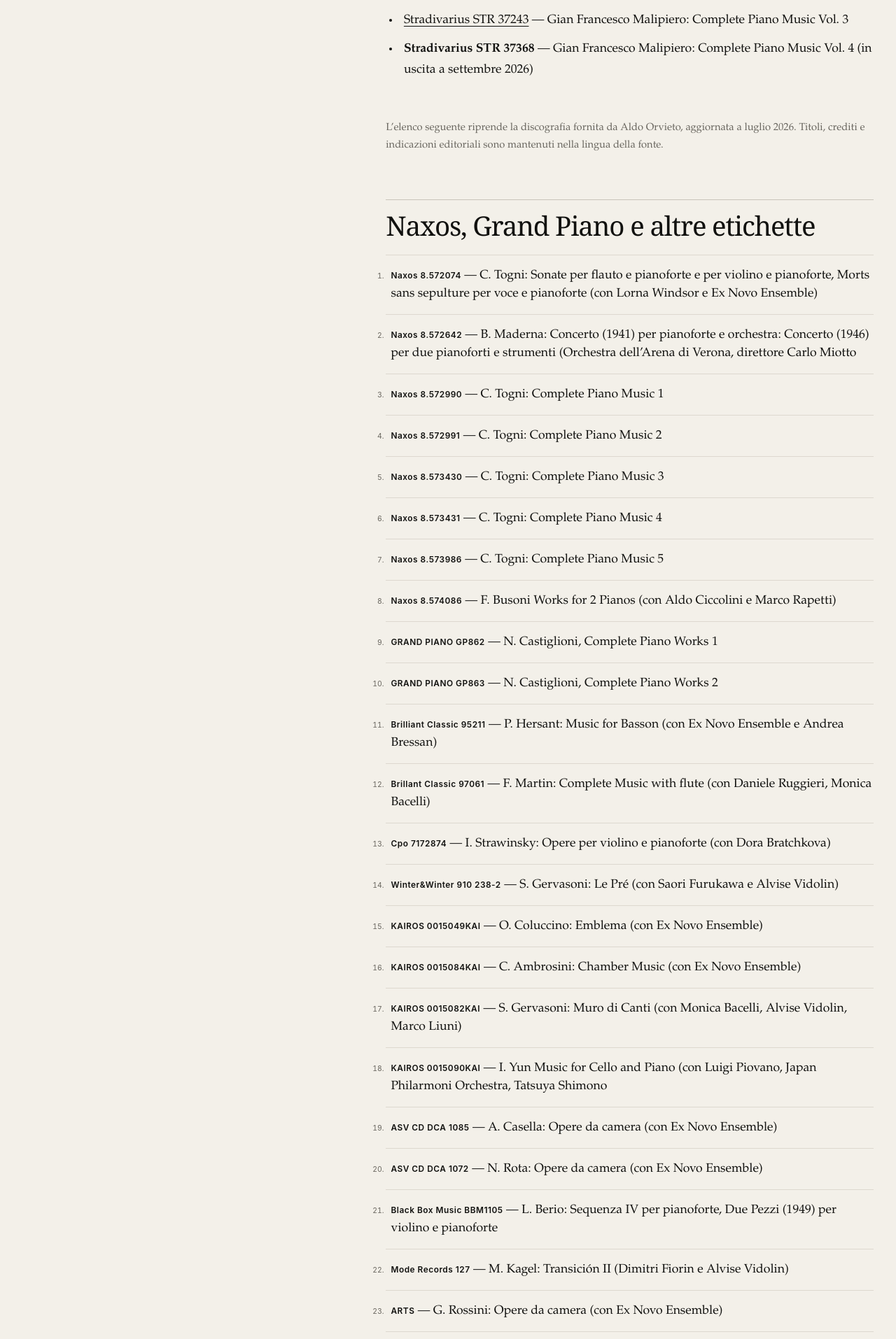
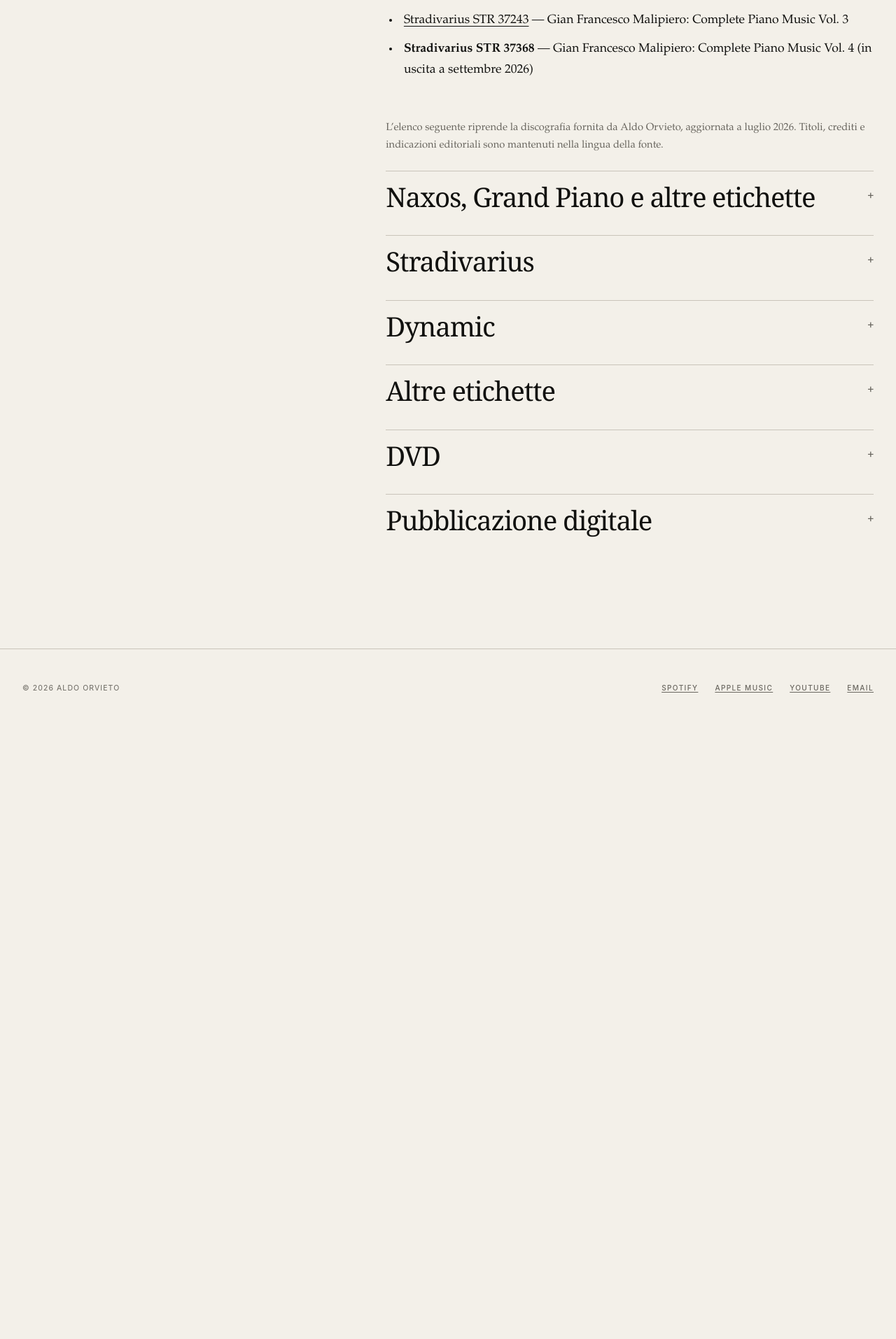
Before and after one commit to aldoorvieto/aldoorvieto.github.io, a Jekyll site: the page built from studio/discografia.md, in a window 1280 px wide. Shown: the part 908-2822 px from the top of the page at 70% size. Built offline with Jekyll 4.4.1, drawn with Linux system fonts in a browser that asks for light colours; after the commit the page ends 1948 px from its top, so only the background shows below that; some of the changed text lies outside the part shown.

Commit message:
Make discography sections collapsible
Each label section of the shared discography list is now a native
<details> block (no JavaScript), so the page stays short by default.
Continuous 1-101 numbering across sections is generated via CSS
counters with per-section offsets; AGENTS.md documents how to update
the offsets when entries change.

```diff
--- a/_includes/discography-list.md
+++ b/_includes/discography-list.md
@@ -2,13 +2,11 @@
   DISCOGRAFIA COMPLETA — file Markdown condiviso dalle pagine italiana e inglese.
   Per aggiungere una nuova uscita, inserire il numero successivo nella sezione corretta.
   L’elenco deriva dal documento “Aldo Orvieto Discografia 07.2026 - (editori).doc”.
+  Ogni sezione è un blocco <details> espandibile: mantenere la struttura summary + lista.
 -->
 
-{% if page.lang == "en" %}
-## Naxos, Grand Piano and other labels
-{% else %}
-## Naxos, Grand Piano e altre etichette
-{% endif %}
+<details class="discography-section" markdown="1">
+<summary>{% if page.lang == "en" %}Naxos, Grand Piano and other labels{% else %}Naxos, Grand Piano e altre etichette{% endif %}</summary>
 
 1. **Naxos 8.572074** — C. Togni: Sonate per flauto e pianoforte e per violino e pianoforte, Morts sans sepulture per voce e pianoforte (con Lorna Windsor e Ex Novo Ensemble)
 2. **Naxos 8.572642** — B. Maderna: Concerto (1941) per pianoforte e orchestra: Concerto (1946) per due pianoforti e strumenti (Orchestra dell’Arena di Verona, direttore Carlo Miotto
@@ -35,11 +33,10 @@
 23. **ARTS** — G. Rossini: Opere da camera (con Ex Novo Ensemble)
 24. **HOMMAGE – 7001891-2-3** — K. A. Hartmann / V. Ullmann, Opere per pianoforte
 
-{% if page.lang == "en" %}
-## Stradivarius
-{% else %}
-## Stradivarius
-{% endif %}
+</details>
+
+<details class="discography-section" markdown="1">
+<summary>Stradivarius</summary>
 
 25. **Stradivarius STR33395** — G. F. Ghedini: Opere per pianoforte e da camera (con Rodolfo e Arturo Bonucci)
 26. **Stradivarius STR 33502** — G. F. Malipiero: Opere da camera (con M. Rapetti, A. Vio, T. Campagnaro).
@@ -76,11 +73,10 @@
 57. **Stradivarius STR 37155** — Autumnal Gold (Johannes Brahms, Gustav Mahler): Lieder. Con Sara Mingardo, contralto, Danusha Waskiewicz, viola
 58. **Stradivarius STR 37339** — Mirco De Stefani: Canzoni del giardino incantato, con Barbara Zanuchelli,, soprano.
 
-{% if page.lang == "en" %}
-## Dynamic
-{% else %}
-## Dynamic
-{% endif %}
+</details>
+
+<details class="discography-section" markdown="1">
+<summary>Dynamic</summary>
 
 59. **Dynamic CDS 220** — J. N. Hummel: Opere per violino/viola e pianoforte (con Luigi Alberto Bianchi) (riedizione 2011 con numero di catalogo CDS 554/1-6)
 60. **Dynamic CDS 286** — J. N. Hummel: Opere per violoncello e pianoforte (con Arturo Bonucci) (riedizione 2007 con numero di catalogo CDS 554/1-6)
@@ -95,11 +91,10 @@
 69. **Dynamic CDS 97** — B. Maderna / G. Tailleferre, Opere da camera (con R. Maioli, Támittam Ens.)
 70. **Dynamic CDS 7765** — D. Cimarosa/ F. Bertoni/A. Sacchini/I. Gerace/J. Schuster/G. Gazzaniga/ P. Anfossi, Arie composte per le “figlie del Coro” degli Ospedali dei Mendicanti e dell’Ospedaletto (con Susanna Armani)
 
-{% if page.lang == "en" %}
-## Other labels
-{% else %}
-## Altre etichette
-{% endif %}
+</details>
+
+<details class="discography-section" markdown="1">
+<summary>{% if page.lang == "en" %}Other labels{% else %}Altre etichette{% endif %}</summary>
 
 71. **Classic Voice 126** — F. Schubert, I capolavori dell’ultimo anno (con Ex Novo Ensemble)
 72. **Fonit Cetra NFCD 2034** — K. A. Hartmann / V. Ullmann, Opere per pianoforte
@@ -130,19 +125,19 @@
 97. **VENOW code 001** — C. Ambrosini, Trobar Clus, per pianoforte e 12 strumenti (con Ex Novo Ensemble, Claudio Ambrosini, direttore)
 98. **Wide Classique WCL164** — A. Schnittke – B. Martinu – W. A. Mozart – S. Prokofiev – M Kogoj: Opere per violino e pianoforte (con Grazia Raimondi, violino – Special guest: Luigi Piovano)
 
-{% if page.lang == "en" %}
-## DVD
-{% else %}
-## DVD
-{% endif %}
+</details>
+
+<details class="discography-section" markdown="1">
+<summary>DVD</summary>
 
 99. **Stradivarius 33854** — L. Berio – Ivan Fedele: Opere per due pianoforti, percussioni e elettronica (con Maria Grazia Bellocchio e Daniele Roi, pianoforti, Paolo Parolini, Arrigo Axia, percussioni, Alvise Vidolin, regia sonora e live electronics) nel contesto del progetto Finito Illimitato – Viaggio temporale cosmologico allo sviluppo dell’universo.
 100. **Stradivarius 33973** — N. Sani: No Landscape per pianoforte e elettronica (con Alvise Vidolin, regia sonora e live electronics) nel contesto del progetto Chemical free (?) un viaggio nel microcosmo della materia.
 
-{% if page.lang == "en" %}
-## Digital release
-{% else %}
-## Pubblicazione digitale
-{% endif %}
+</details>
+
+<details class="discography-section" markdown="1">
+<summary>{% if page.lang == "en" %}Digital release{% else %}Pubblicazione digitale{% endif %}</summary>
 
 101. **SZ SUGAR** — I. Fedele: Con Figura, Opere per pianoforte ed elettronica (con Alvise Vidolin, Paolo Zavagna, Simone Conforti) – su alcuni siti il disco è riportato come (DECCA 0928252).
+
+</details>
--- a/assets/css/style.css
+++ b/assets/css/style.css
@@ -343,25 +343,60 @@ a:focus-visible { outline: 2px solid currentColor; outline-offset: 4px; }
   letter-spacing: 0.13em;
   text-transform: uppercase;
 }
-.discography-page .prose > ol {
-  margin: 0 0 4.5rem;
+.discography-section { margin-bottom: 2.2rem; }
+.discography-section summary {
+  cursor: pointer;
+  padding-top: 1rem;
+  border-top: 1px solid var(--line);
+  font-family: var(--serif);
+  font-size: clamp(2rem, 3vw, 3rem);
+  letter-spacing: -0.03em;
+  line-height: 1.05;
+  list-style: none;
+}
+.discography-section summary::-webkit-details-marker { display: none; }
+.discography-section summary::after {
+  content: "+";
+  float: right;
+  margin-left: 1rem;
+  color: var(--muted);
+  font-family: var(--sans);
+  font-size: 1rem;
+  font-weight: 400;
+  line-height: 2.2;
+}
+.discography-section[open] summary::after { content: "–"; }
+.discography-section[open] summary { margin-bottom: 1.35rem; }
+/* Continuous 1–101 numbering across sections: each list counts with a
+   custom counter, offset per section (24, 58, 70, 98, 100 items before
+   each). Update these if entries are added or removed. */
+.discography-section ol { counter-reset: disc 0; }
+.discography-section:nth-of-type(2) ol { counter-reset: disc 24; }
+.discography-section:nth-of-type(3) ol { counter-reset: disc 58; }
+.discography-section:nth-of-type(4) ol { counter-reset: disc 70; }
+.discography-section:nth-of-type(5) ol { counter-reset: disc 98; }
+.discography-section:nth-of-type(6) ol { counter-reset: disc 100; }
+.discography-page .prose ol {
+  margin: 0;
   padding: 0;
   list-style-position: outside;
 }
-.discography-page .prose > ol li {
+.discography-page .prose ol li {
   margin: 0;
   padding: 1rem 0 1rem 0.45rem;
   border-top: 1px solid var(--line-soft);
   line-height: 1.48;
+  counter-increment: disc;
 }
-.discography-page .prose > ol li:last-child { border-bottom: 1px solid var(--line-soft); }
-.discography-page .prose > ol li::marker {
+.discography-page .prose ol li:last-child { border-bottom: 1px solid var(--line-soft); }
+.discography-page .prose ol li::marker {
+  content: counter(disc) ".";
   color: var(--muted);
   font-family: var(--sans);
   font-size: 0.65rem;
   font-variant-numeric: tabular-nums;
 }
-.discography-page .prose > ol strong {
+.discography-page .prose ol strong {
   font-family: var(--sans);
   font-size: 0.74rem;
   font-weight: 600;
@@ -441,7 +476,7 @@ a:focus-visible { outline: 2px solid currentColor; outline-offset: 4px; }
   .page-shell { padding: 3.8rem 0 6rem; grid-template-columns: 1fr; gap: 3rem; }
   .page-header { position: static; }
   .page-header h1 { font-size: clamp(3.5rem, 16vw, 5.4rem); }
-  .discography-page .prose > ol { padding-left: 1.5rem; }
+  .discography-page .prose ol { padding-left: 1.5rem; }
   .prose { font-size: 1.04rem; }
   .prose h2 { margin-top: 3.2rem; }
   .site-footer__inner { padding: 2rem 0; min-height: 0; align-items: flex-start; flex-direction: column; }
```
Also changed, not shown: AGENTS.md (+1 -1 lines).
